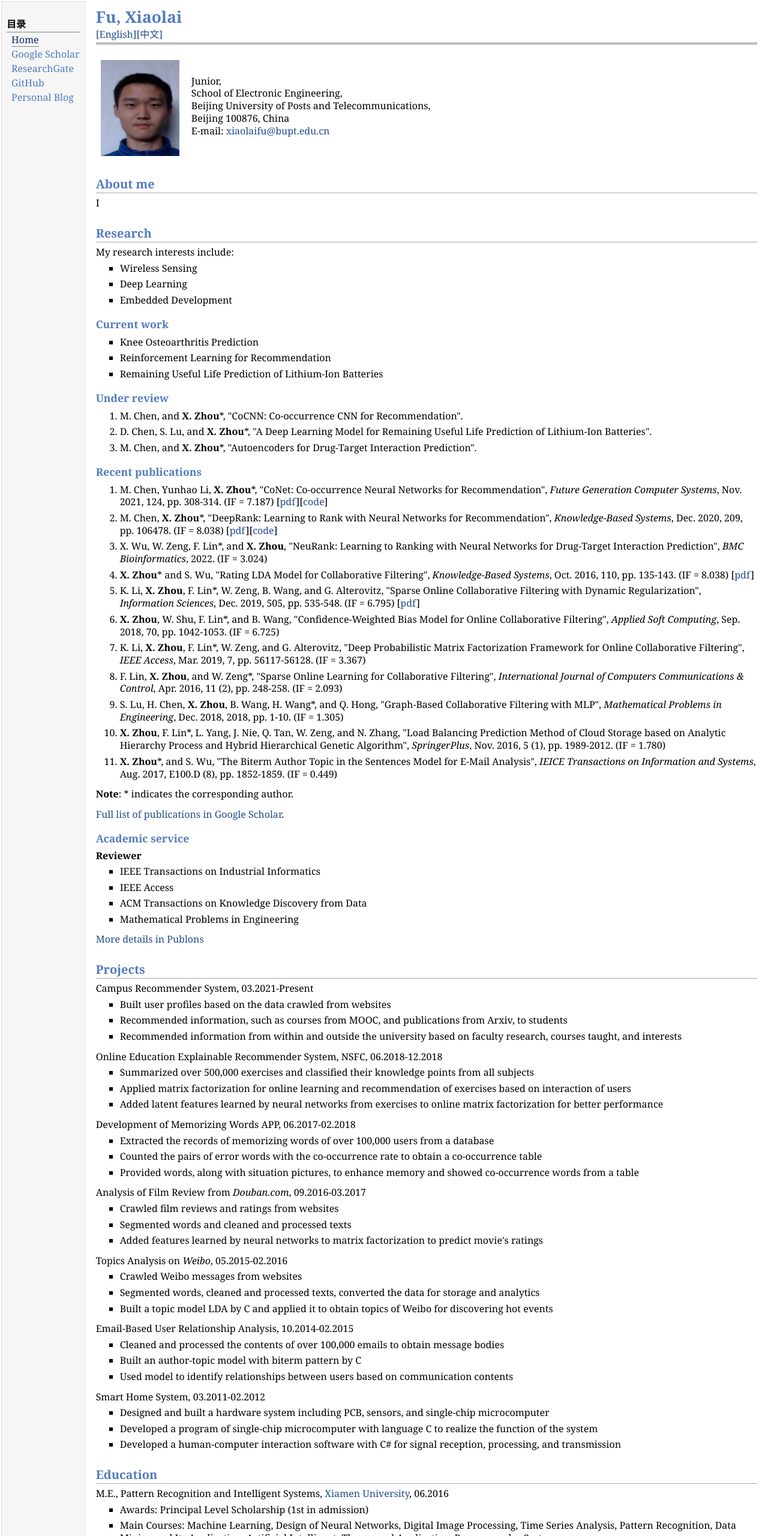
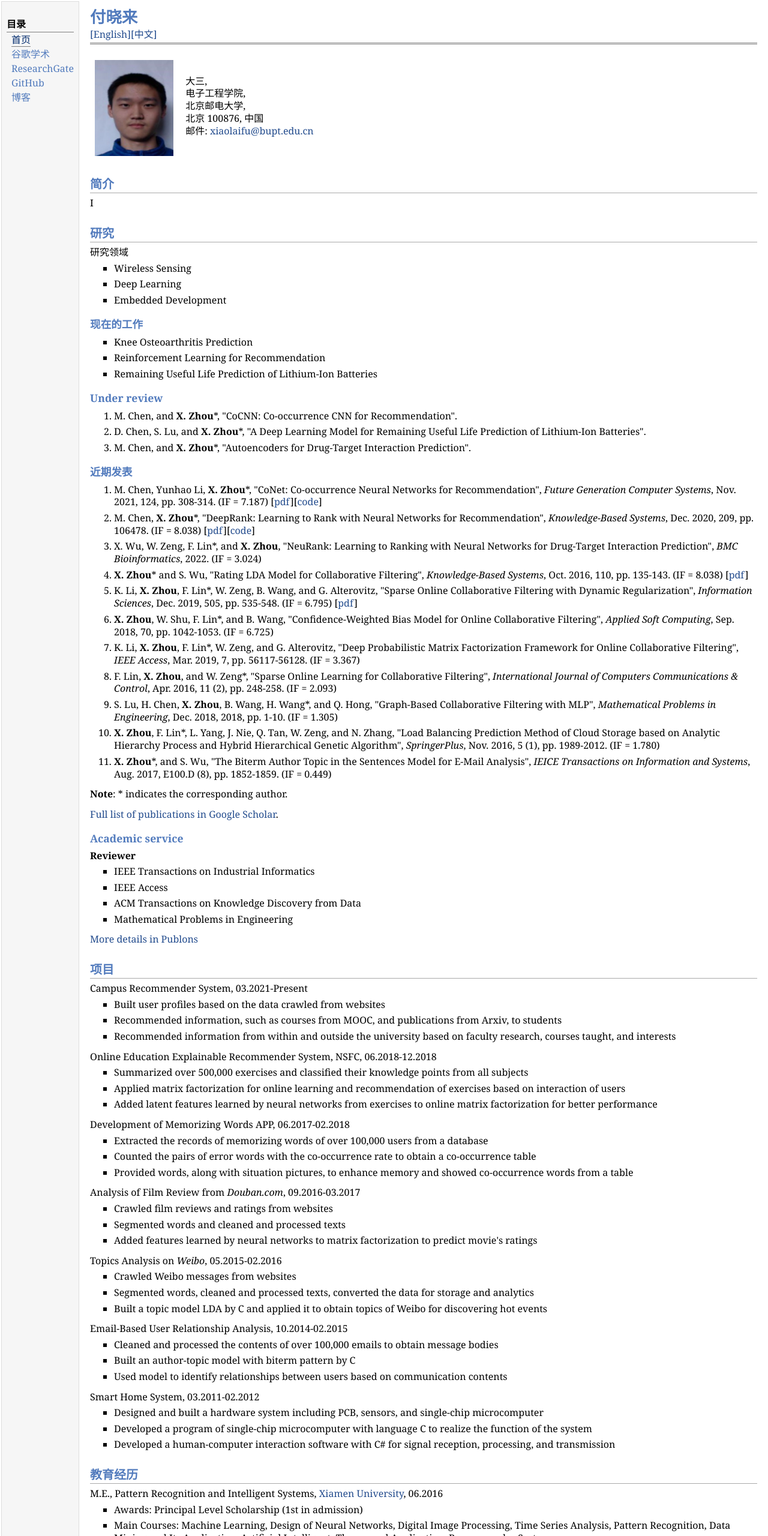
Before and after one commit to Shaw-Fu/Shaw-Fu.github.io, a plain HTML site: page index-chinese.html in a window 1280 px wide. Shown: the top 2560 px of the page at 60% size. Drawn offline with Linux system fonts and the light colour scheme.

Commit message:
Update index-chinese.html

```diff
--- a/index-chinese.html
+++ b/index-chinese.html
@@ -14,29 +14,29 @@
 <tr valign="top">
 <td id="layout-menu">
 <div class="menu-category">目录</div>
-<div class="menu-item"><a href="index.html" class="current">Home</a></div>
-<div class="menu-item"><a href="https://scholar.google.com.hk/citations?user=7SFmlHQAAAAJ&hl=zh-CN">Google Scholar</a></div>
+<div class="menu-item"><a href="index.html" class="current">首页</a></div>
+<div class="menu-item"><a href="https://scholar.google.com.hk/citations?user=7SFmlHQAAAAJ&hl=zh-CN">谷歌学术</a></div>
 <div class="menu-item"><a href="https://www.researchgate.net/profile/Fu-Xiaolai">ResearchGate</a></div>
 <div class="menu-item"><a href="https://github.com/Shaw-Fu">GitHub</a></div>
-<div class="menu-item"><a href="https://blog.csdn.net/weixin_44697411?spm=1000.2115.3001.5343">Personal Blog</a></div>
+<div class="menu-item"><a href="https://blog.csdn.net/weixin_44697411?spm=1000.2115.3001.5343">博客</a></div>
 </td>
 <td id="layout-content">
 <div id="toptitle">
-<h1>Fu, Xiaolai</h1>
+<h1>付晓来</h1>
 <a href="/index.html">[English]</a><a href="/index-chinese.html">[中文]</a>
 </div>
 <table class="imgtable"><tr><td>
 <a href="https://xiuzezhou.github.io/"><img src="photos/bio.jpg" alt="alt text" width="131px" height="160px" /></a>&nbsp;</td>
-<td align="left"><p>Junior,<br />
-School of Electronic Engineering,<br />
-Beijing University of Posts and Telecommunications, <br />
-Beijing 100876, China <br />
-E-mail: <a href="mailto:xiaolaifu@bupt.edu.cn">xiaolaifu@bupt.edu.cn</a></p>
+<td align="left"><p>大三,<br />
+电子工程学院,<br />
+北京邮电大学, <br />
+北京 100876, 中国 <br />
+邮件: <a href="mailto:xiaolaifu@bupt.edu.cn">xiaolaifu@bupt.edu.cn</a></p>
 </td></tr></table>
-<h2>About me</h2>
+<h2>简介</h2>
 <p>I</p>
-<h2>Research</h2>
-<p>My research interests include: </p>
+<h2>研究</h2>
+<p>研究领域</p>
 <ul>
 <li><p>Wireless Sensing</p>
 </li>
@@ -45,7 +45,7 @@ E-mail: <a href="mailto:xiaolaifu@bupt.edu.cn">xiaolaifu@bupt.edu.cn</a></p>
 <li><p>Embedded Development</p>
 </li>
 </ul>
-<h3>Current work</h3>
+<h3>现在的工作</h3>
 <ul>
 <li><p>Knee Osteoarthritis Prediction</p>
 </li>
@@ -62,7 +62,7 @@ E-mail: <a href="mailto:xiaolaifu@bupt.edu.cn">xiaolaifu@bupt.edu.cn</a></p>
 </li>
 <li><p>M. Chen, and <b>X. Zhou</b>*, "Autoencoders for Drug-Target Interaction Prediction".</p>
 </ol>
-<h3>Recent publications </h3>
+<h3>近期发表</h3>
 <ol>
 <li><p>M. Chen, Yunhao Li, <b>X. Zhou</b>*, "CoNet: Co-occurrence Neural Networks for Recommendation", <i>Future Generation Computer Systems</i>, Nov. 2021, 124, pp. 308-314. (IF = 7.187) [<a href="pub/conet.pdf">pdf</a>][<a href="https://github.com/XiuzeZhou/conet">code</a>]</p>
 </li>
@@ -103,7 +103,7 @@ E-mail: <a href="mailto:xiaolaifu@bupt.edu.cn">xiaolaifu@bupt.edu.cn</a></p>
 </li>
 </ul>
 <p><a href="https://publons.com/researcher/3034188/xiuze-zhou/">More details in Publons</a></p>
-<h2>Projects</h2>
+<h2>项目</h2>
 <p>Campus Recommender System, 03.2021-Present</p>
 <ul>
 <li><p>Built user profiles based on the data crawled from websites</p>
@@ -167,7 +167,7 @@ E-mail: <a href="mailto:xiaolaifu@bupt.edu.cn">xiaolaifu@bupt.edu.cn</a></p>
 <li><p>Developed a human-computer interaction software with C# for signal reception, processing, and transmission</p>
 </li>
 </ul>
-<h2>Education</h2>
+<h2>教育经历</h2>
 <p>M.E., Pattern Recognition and Intelligent Systems, <a href="https://www.xmu.edu.cn/">Xiamen University</a>, 06.2016</p>
 <ul>
 <li><p>Awards: Principal Level Scholarship (1st in admission)</p>
@@ -180,7 +180,7 @@ E-mail: <a href="mailto:xiaolaifu@bupt.edu.cn">xiaolaifu@bupt.edu.cn</a></p>
 <li><p>Main Courses: C Programming, Embedded Systems, Computer Network and Communication, Computer Control System.</p>
 </li>
 </ul>
-<h3>Competitions and awards</h3>
+<h3>奖项荣誉</h3>
 <ul>
 <li><p>First-Class Scholarship, Zhejiang University of Science and Technology, 10.2011</p>
 </li>
```
